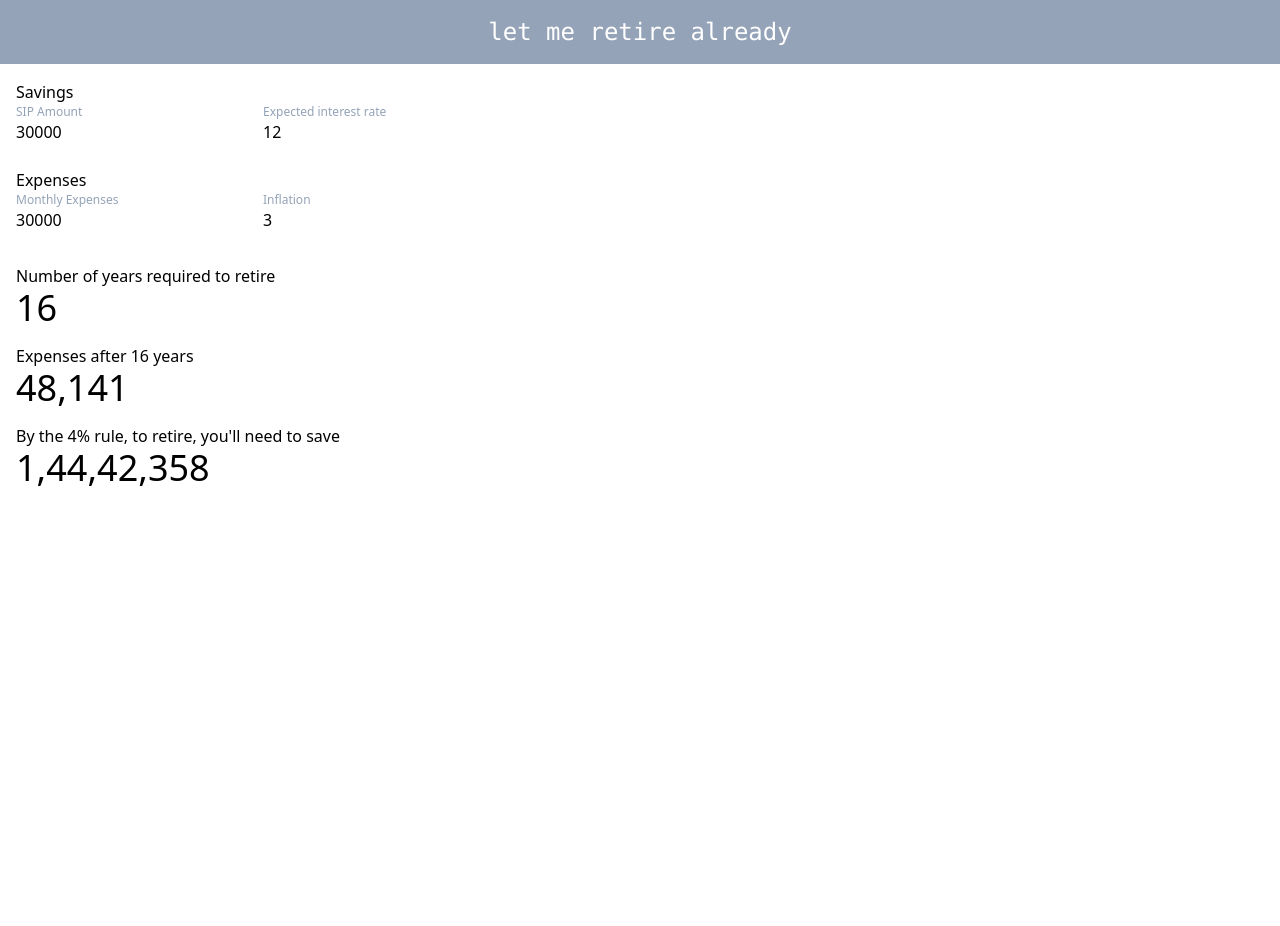
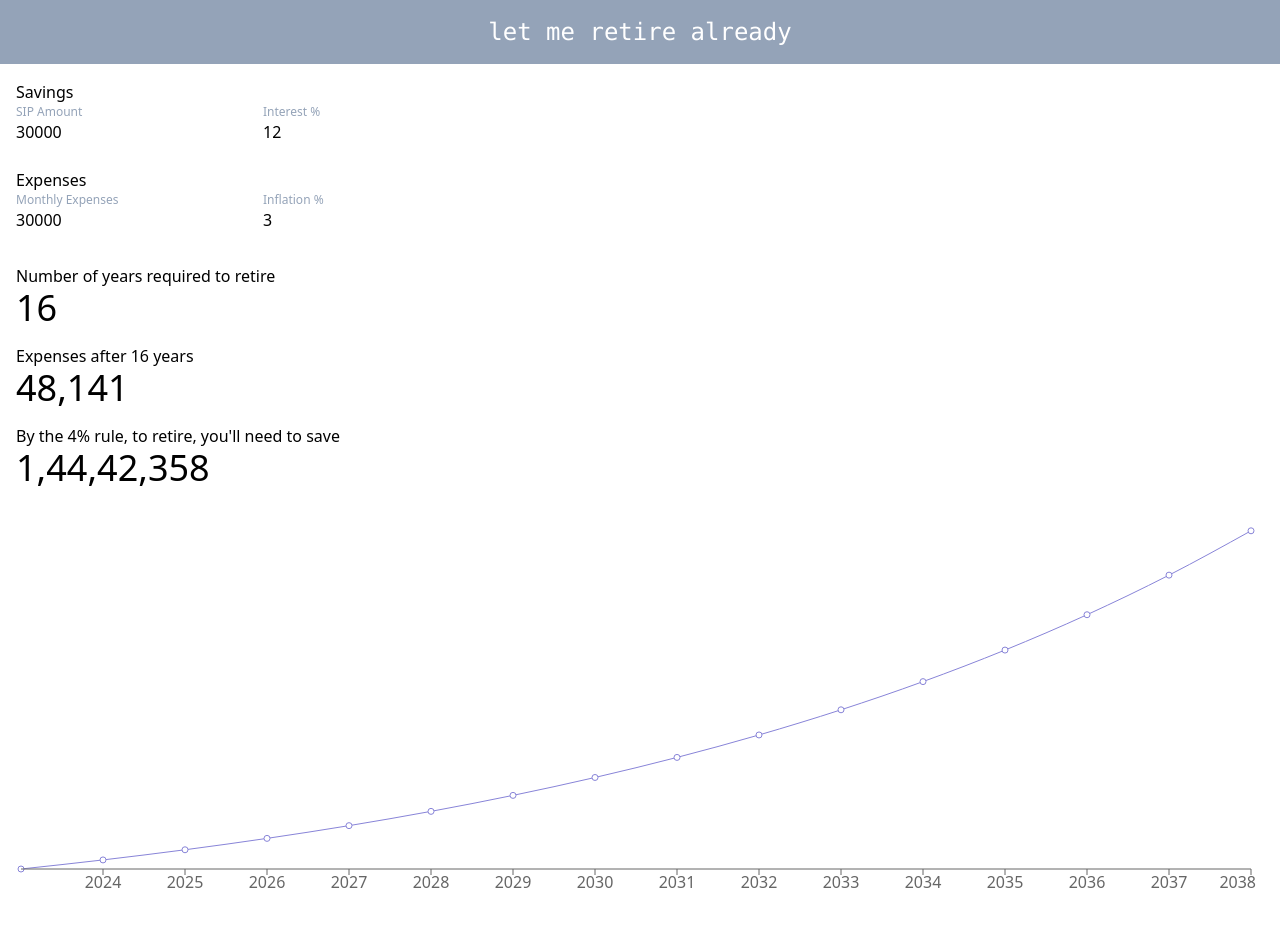
Before and after one commit to mehfil-tech/letmeretirealready, a Next.js app: page / in a window 1280 px wide. Shown: the top 926 px of the page. Before the commit the page ends 800 px from the top, so only its background shows below. Built offline with nearby package versions, Linux system fonts and the light colour scheme.

Commit message:
feat: current value chart

```diff
--- /dev/null
+++ b/app/chart/page.tsx
@@ -0,0 +1,19 @@
+"use client";
+import { LineChart, Line } from "recharts";
+const data = [
+  { name: "Page A", uv: 400, pv: 2400, amt: 2400 },
+  { name: "Page A", uv: 600, pv: 2400, amt: 2400 },
+  { name: "Page A", uv: 400, pv: 2400, amt: 2400 },
+];
+
+const renderLineChart = () => {
+  return (
+    <section>
+      <LineChart width={400} height={400} data={data}>
+        <Line type="monotone" dataKey="uv" stroke="#8884d8" />
+      </LineChart>
+    </section>
+  );
+};
+
+export default renderLineChart;
--- a/components/Expenses.tsx
+++ b/components/Expenses.tsx
@@ -21,7 +21,7 @@ function Expenses() {
           />
         </div>
         <div>
-          <div className="text-xs text-slate-400">Inflation</div>
+          <div className="text-xs text-slate-400">Inflation %</div>
           <input
             className="w-16"
             placeholder="3"
--- a/components/Info.tsx
+++ b/components/Info.tsx
@@ -4,15 +4,21 @@
 
 import { useUseStore } from "@store/User";
 import { calculateYearsToExceedValue } from "@utils/lumsum";
+import useWindowDimensions from "@utils/useWindowDimensions";
+import { LineChart, Line, XAxis, Tooltip } from "recharts";
 
 function UserInfo() {
+  const { width, height } = useWindowDimensions();
   const { savings, inflation, expenses } = useUseStore();
-  const { newTargetValue, yearlyExpense, years } = calculateYearsToExceedValue(
-    savings[0].saving,
-    savings[0].interestRate,
-    expenses,
-    inflation
-  );
+  const { newTargetValue, yearlyExpense, years, chartData } =
+    calculateYearsToExceedValue(
+      savings[0].saving,
+      savings[0].interestRate,
+      expenses,
+      inflation
+    );
+  const chartWidth = width - 40;
+  const chartHeight = height > 400 ? 400 : height;
   return (
     <section className="flex-row p-4">
       <div className="mb-4">
@@ -31,6 +37,13 @@ function UserInfo() {
           {new Intl.NumberFormat("en-IN").format(newTargetValue)}
         </div>
       </div>
+      <div className="mb-4 flex">
+        <LineChart width={chartWidth} height={chartHeight} data={chartData}>
+          <Line type="monotone" dataKey="value" stroke="#8884d8" />
+          <XAxis dataKey="year" />
+          <Tooltip />
+        </LineChart>
+      </div>
     </section>
   );
 }
--- a/components/Savings.tsx
+++ b/components/Savings.tsx
@@ -20,9 +20,10 @@ function Savings() {
           />
         </div>
         <div>
-          <div className="text-xs text-slate-400">Expected interest rate</div>
+          <div className="text-xs text-slate-400">Interest %</div>
           <input
             placeholder="12%"
+            className="w-16"
             value={savings[0].interestRate}
             onChange={(e) => {
               setSavings([
--- a/package.json
+++ b/package.json
@@ -20,6 +20,7 @@
     "postcss": "8.4.27",
     "react": "18.2.0",
     "react-dom": "18.2.0",
+    "recharts": "^2.8.0",
     "tailwindcss": "3.3.3",
     "typescript": "5.1.6"
   },
--- a/utils/lumsum.ts
+++ b/utils/lumsum.ts
@@ -23,11 +23,17 @@ export const calculateYearsToExceedValue = (
   annualGrowthRate: number,
   initialExpense: number,
   inflationRate: number
-): { years: number; newTargetValue: number; yearlyExpense: number } => {
+): {
+  years: number;
+  newTargetValue: number;
+  yearlyExpense: number;
+  chartData: [any];
+} => {
   let years = 0;
   let currentValue = 0;
   let yearlyExpense = initialExpense * 12;
   let newTargetValue = yearlyExpense / 0.04;
+  let chartData = [];
 
   while (currentValue < newTargetValue) {
     currentValue = calculateStepUpSIPValue(
@@ -38,10 +44,19 @@ export const calculateYearsToExceedValue = (
     yearlyExpense *= 1 + inflationRate / 100;
     newTargetValue = yearlyExpense / 0.04;
     years++;
+    chartData.push({
+      year: years + new Date().getFullYear() - 1,
+      value: Math.round(currentValue),
+    });
 
     if (years > 100) {
       // To prevent infinite loops, set a maximum limit (adjust as needed).
-      return { years: -1, newTargetValue: -1, yearlyExpense: -1 };
+      return {
+        years: -1,
+        newTargetValue: -1,
+        yearlyExpense: -1,
+        chartData: [],
+      };
     }
   }
 
@@ -49,5 +64,6 @@ export const calculateYearsToExceedValue = (
     years,
     newTargetValue: Math.round(newTargetValue),
     yearlyExpense: Math.round(yearlyExpense / 12),
+    chartData,
   };
 };
--- /dev/null
+++ b/utils/useWindowDimensions.ts
@@ -0,0 +1,28 @@
+import { useEffect, useState } from "react";
+
+type WindowDimentions = {
+  width: number | undefined;
+  height: number | undefined;
+};
+
+const useWindowDimensions = (): WindowDimentions => {
+  const [windowDimensions, setWindowDimensions] = useState<WindowDimentions>({
+    width: undefined,
+    height: undefined,
+  });
+  useEffect(() => {
+    function handleResize(): void {
+      setWindowDimensions({
+        width: window.innerWidth,
+        height: window.innerHeight,
+      });
+    }
+    handleResize();
+    window.addEventListener("resize", handleResize);
+    return (): void => window.removeEventListener("resize", handleResize);
+  }, []); // Empty array ensures that effect is only run on mount
+
+  return windowDimensions;
+};
+
+export default useWindowDimensions;
```
Also changed, not shown: 1 other file (tests, documents, lock files or other folders).
